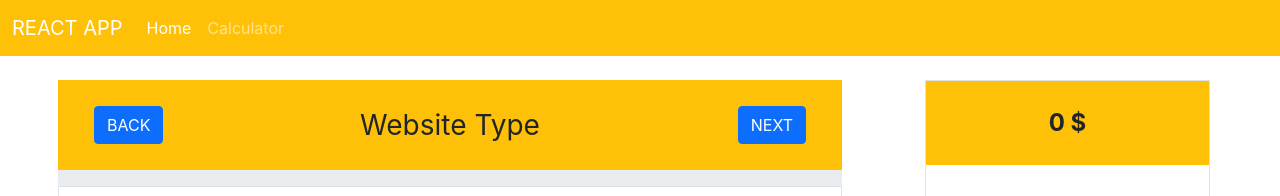
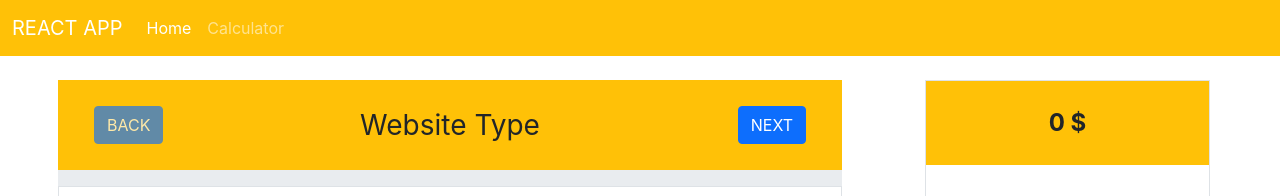
Before and after one commit to roman-jsdev/webprice, a React (Create React App) app: page / in a window 1280 px wide. Shown: the top 196 px of the page. Built offline with nearby package versions, Linux system fonts and the light colour scheme.

Commit message:
Finish app logic and structure

```diff
--- a/src/containers/Quiz/Cart/CartListContext.jsx
+++ b/src/containers/Quiz/Cart/CartListContext.jsx
@@ -1,4 +1,6 @@
-import { createContext, useContext, useState } from "react";
+import { createContext, useContext, useEffect, useRef, useState } from "react";
+import { usePrice } from "./PriceContext";
+import { priceList } from "./priceList";
 
 const CartListContext = createContext();
 
@@ -7,6 +9,9 @@ export const useCartList = () => useContext(CartListContext);
 export const CartListProvider = ({ children }) => {
   const [cartList, setCartList] = useState([]);
   const [cartListItem, setCartListItem] = useState([]);
+  const totalItems = useRef([]);
+
+  const price = usePrice();
 
   const addItem = (value) => {
     setCartListItem((prev) => {
@@ -18,8 +23,28 @@ export const CartListProvider = ({ children }) => {
     });
   };
 
-  const nextStep = () => setCartList((prev) => [...prev, cartListItem]);
-  const prevStep = () => setCartList((prev) => [...prev.pop()]);
+  useEffect(() => {
+    let counter = 0;
+    totalItems.current = [...cartListItem, ...cartList];
+    Object.keys(priceList).forEach((item) => {
+      if (totalItems.current.indexOf(item) !== -1) {
+        counter += priceList[item];
+      }
+      price.setNewPrice(counter);
+    });
+  });
+
+  const nextStep = () =>
+    setCartList((prev) => {
+      return [].concat.apply([], [...prev, cartListItem]);
+    });
+
+  const prevStep = () =>
+    setCartList((prev) => {
+      const result = prev.splice(-1, 1);
+      setCartListItem([]);
+      return result;
+    });
 
   const clear = () => setCartListItem([]);
   const clearAll = () => setCartList([]);
--- a/src/containers/Quiz/Cart/PriceContext.jsx
+++ b/src/containers/Quiz/Cart/PriceContext.jsx
@@ -9,12 +9,8 @@ export const usePrice = () => {
 export const PriceProvider = ({ children }) => {
   const [price, setPrice] = useState(0);
 
-  const setNewPrice = (newPrice, add) => {
-    if (add) {
-      setPrice((prev) => prev + newPrice);
-    } else {
-      setPrice(newPrice);
-    }
+  const setNewPrice = (newPrice) => {
+    setPrice(newPrice);
   };
 
   const clear = () => setPrice(0);
--- /dev/null
+++ b/src/containers/Quiz/Cart/priceList.jsx
@@ -0,0 +1,7 @@
+export const priceList = {
+  "Single Page Website": 1200,
+  "CMS Website": 2500,
+  "E-Commerce Website": 3500,
+  "Simple Design": 350,
+  "Awesome Design": 650,
+};
--- a/src/containers/Quiz/QUIZ_STEP_1/QUIZ_STEP_1_ITEM.jsx
+++ b/src/containers/Quiz/QUIZ_STEP_1/QUIZ_STEP_1_ITEM.jsx
@@ -1,9 +1,7 @@
 import { useRef } from "react";
 import { useCartList } from "../Cart/CartListContext";
-import { usePrice } from "../Cart/PriceContext";
 
 export const QUIZ_STEP_1_ITEM = (props) => {
-  const price = usePrice();
   const cartList = useCartList();
 
   const radioRef = useRef();
@@ -12,15 +10,6 @@ export const QUIZ_STEP_1_ITEM = (props) => {
   const clickHandler = (e) => {
     e.preventDefault();
     cartList.addItem(props.title);
-    console.log(cartList.item.length);
-    if (
-      e.target === titleRef.current &&
-      cartList.item.indexOf(props.title) !== -1
-    ) {
-      price.clear();
-    } else {
-      price.setNewPrice(props.price);
-    }
     radioRef.current.checked = !radioRef.current.checked;
   };
 
--- a/src/containers/Quiz/QUIZ_STEP_2/QUIZ_STEP_2_ITEM.jsx
+++ b/src/containers/Quiz/QUIZ_STEP_2/QUIZ_STEP_2_ITEM.jsx
@@ -1,14 +1,11 @@
 import { useRef } from "react";
 import { useCartList } from "../Cart/CartListContext";
-import { usePrice } from "../Cart/PriceContext";
 
 export const QUIZ_STEP_2_ITEM = (props) => {
-  const setPrice = usePrice();
   const cartList = useCartList();
   const selectedImg = useRef();
 
   const clickHandler = () => {
-    setPrice.setNewPrice(props.price, true);
     cartList.addItem(props.title);
     selectedImg.current.style.boxShadow = "0 0px 2px 2px #bfbfbf";
   };
--- a/src/containers/Quiz/Quiz.jsx
+++ b/src/containers/Quiz/Quiz.jsx
@@ -28,7 +28,7 @@ export const Quiz = () => {
 
   return (
     <PriceProvider>
-      <CartListProvider>
+    <CartListProvider>
         <QuizContainer>
           <QuizHeader />
           <QuizProgress />
@@ -39,7 +39,7 @@ export const Quiz = () => {
           <CartBody />
           <CartButton title="CLEAR CART" />
         </Cart>
-      </CartListProvider>
+    </CartListProvider>
     </PriceProvider>
   );
 };
--- a/src/containers/Quiz/QuizHeader/QuizHeader.jsx
+++ b/src/containers/Quiz/QuizHeader/QuizHeader.jsx
@@ -4,9 +4,9 @@ import { QuizHeaderTitle } from "./QuizHeaderTitle";
 export const QuizHeader = () => {
   return (
     <div className="row align-items-center bg-warning p-4">
-      <QuizHeaderButton title="BACK" />
+      <QuizHeaderButton title="BACK" type='back' />
       <QuizHeaderTitle title="Website Type" />
-      <QuizHeaderButton title="NEXT" right />
+      <QuizHeaderButton title="NEXT" right  type='next'/>
     </div>
   );
 };
--- a/src/containers/Quiz/QuizHeader/QuizHeaderButton.jsx
+++ b/src/containers/Quiz/QuizHeader/QuizHeaderButton.jsx
@@ -16,9 +16,32 @@ export const QuizHeaderButton = (props) => {
     }
   };
 
+  const disableNext = () => {
+    switch (currentProgress.progress) {
+      case 0:
+        return false;
+      default:
+        break;
+    }
+  };
+
+  const disableBack = () => {
+    switch (currentProgress.progress) {
+      case 0:
+        return true;
+      default:
+        break;
+    }
+  };
+
   return (
     <div className={`col-3 ${props.right ? "text-end" : "text-start"}`}>
-      <button className="btn btn-primary" onClick={() => clickHandler()}>
+      <button
+        disabled={props.type === "next" ? disableNext() : disableBack()}
+        className="btn btn-primary"
+        onClick={() => clickHandler()}
+        data-type={props.type}
+      >
         {props.title}
       </button>
     </div>
--- a/src/pages/Calculator/Calculator.jsx
+++ b/src/pages/Calculator/Calculator.jsx
@@ -26,7 +26,7 @@ const buttons = {
   sqrt: <i className="fas fa-square-root"></i>,
   "3,14159": <i className="fas fa-pi"></i>,
   2.71828: "exp",
-  "": <i className="fal fa-calculator-alt"></i>,
+  "": <i className="fab fa-react"></i>,
 };
 
 export const Calculator = () => {
```
Also changed, not shown: 1 other file (tests, documents, lock files or other folders).
